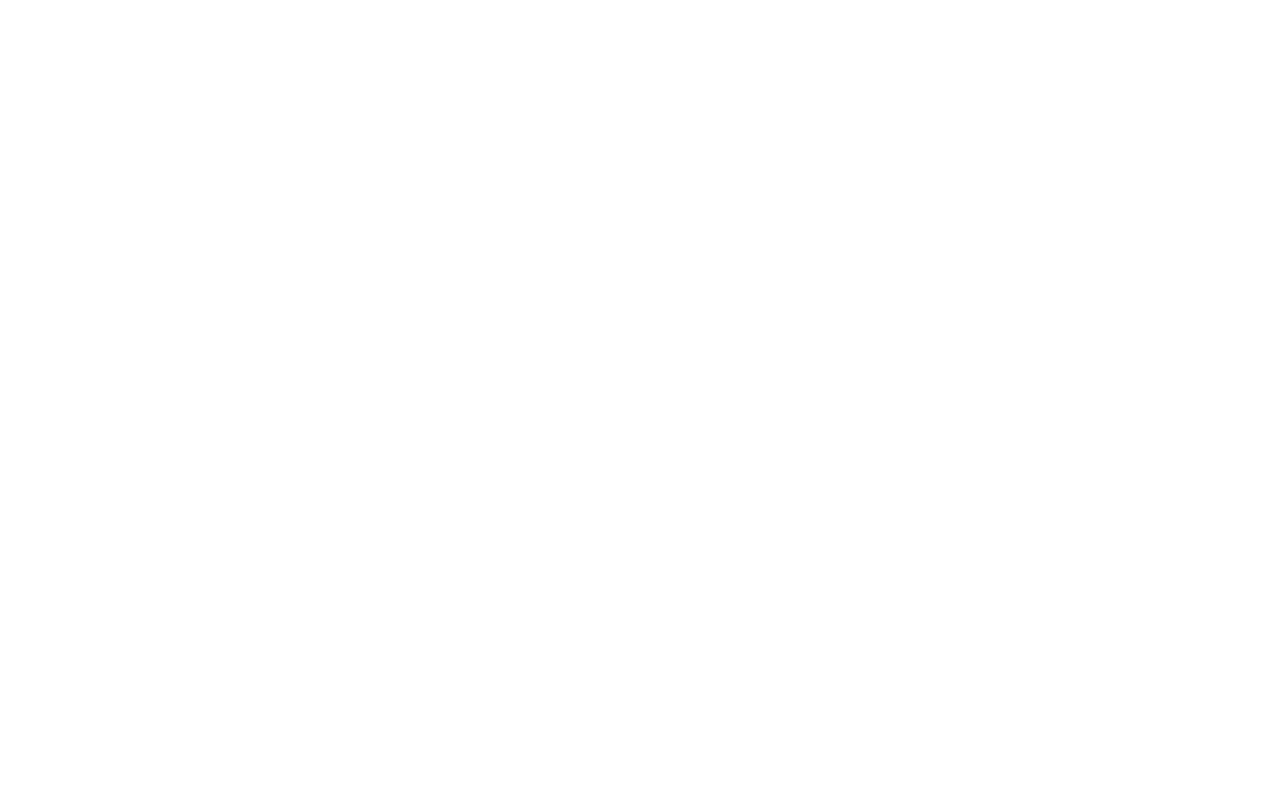
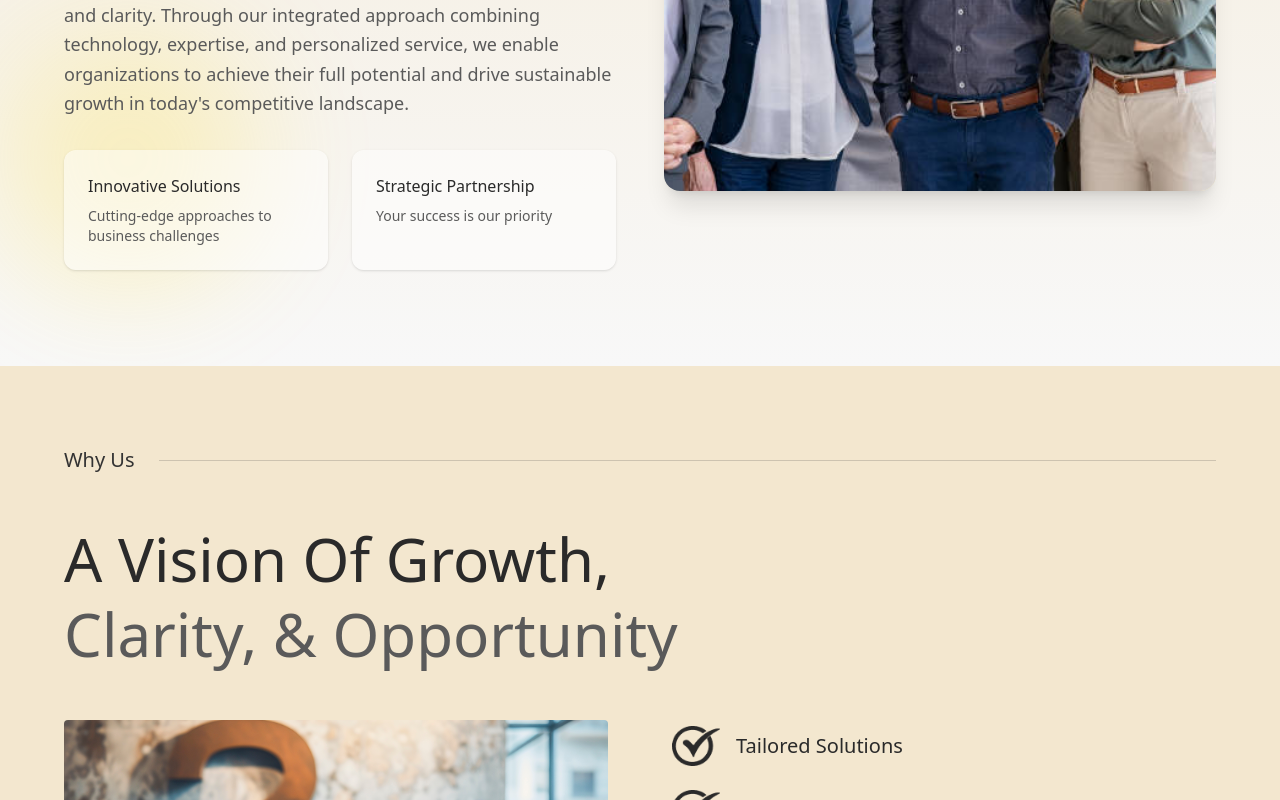
Before and after one commit to owaisrafiq05/Web-Nexus-Frontend, a Next.js app: page /about in a window 1280 px wide. Shown: the part 2000-2800 px from the top of the page. Before the commit the page ends 849 px from the top, so only its background shows below. Built offline with nearby package versions, Linux system fonts and the light colour scheme.

Commit message:
Why Us Feature Comp Added

```diff
--- a/src/app/about/page.js
+++ b/src/app/about/page.js
@@ -1,10 +1,16 @@
 import Image from "next/image";
 import AboutHero from "@/components/AboutComponents/AboutHero";
+import WhyUsFeatures from "@/components/AboutComponents/WhyUsFeature";
+import Services from "@/components/HomeComponents/Services";
+import WhoWeAre from "@/components/HomeComponents/WhoWeAre";
 
 export default function About() {
   return (
     <div>
       <AboutHero/>
+      <Services/>
+      <WhoWeAre/>
+      <WhyUsFeatures/>
     </div>
   );
 }
--- /dev/null
+++ b/src/components/AboutComponents/WhyUsFeature.jsx
@@ -0,0 +1,78 @@
+"use client"
+
+import { useState } from "react"
+import { ChevronRight } from "lucide-react"
+import Link from "next/link"
+const WhyUsFeatures = () => {
+    return (
+      <section className="bg-[#F3E7CF] pt-20 px-4 md:px-8 lg:px-16">
+        <div className="max-w-7xl mx-auto">
+          {/* Header with line */}
+          <div className="flex items-center gap-6 mb-12">
+            <h2 className="text-xl font-normal text-[#333333] whitespace-nowrap">Why Us</h2>
+            <div className="h-[1px] bg-[#333333]/20 w-full"></div>
+          </div>
+
+          {/* Main heading */}
+          <div className="mb-12">
+            <h1 className="text-4xl md:text-5xl lg:text-6xl font-thinbold text-[#2A2A2A] leading-tight">
+              A Vision Of Growth,
+              <br />
+              <span className="text-[#5A5A5A]">Clarity, & Opportunity</span>
+            </h1>
+          </div>
+
+          {/* Content grid */}
+          <div className="grid grid-cols-1 md:grid-cols-2 gap-16 items-center">
+            {/* Image */}
+            <div className="relative">
+              <img
+                src="/whyUsImg.png"
+                alt="Person looking at question mark"
+                className="w-full h-auto rounded-sm"
+              />
+            </div>
+
+            {/* Features list */}
+            <div className="space-y-6">
+              {["Tailored Solutions", "Expert Team", "Innovative Approach", "Expert Team", "Comprehensive Services"].map(
+                (feature, index) => (
+                  <div key={index} className="flex items-center gap-4">
+                    <div className="flex-shrink-0">
+                      <img src="/tick.png" alt="Checkmark" className="w-12 h-10" />
+                    </div>
+                    <span className="text-xl font-thinbold text-[#2A2A2A]">{feature}</span>
+                  </div>
+                ),
+              )}
+            </div>
+          </div>
+        </div>
+
+        {/* Header Line Before Consultation Section */}
+        <div className="h-[1px] bg-[#2A2A2A]/40 w-full my-24"></div>
+        {/* Consultation Section */}
+        <div className="flex flex-col md:flex-row items-center text-center md:text-left">
+          <div className="md:w-1/2">
+            <h2 className="text-4xl font-normal mb-6">Get Free Consultation!</h2>
+            <Link
+              href="/contact"
+              className="inline-flex items-center px-6 py-3 bg-[#FFCC33] text-[#333333] hover:bg-[#FFD966] transition-colors"
+            >
+              Contact Us Today
+              <ChevronRight className="w-5 h-5 ml-2" />
+            </Link>
+          </div>
+          <div className="md:w-1/2 mt-6 md:mt-0">
+            <img
+              src="./world.png" // Replace with your image path
+              alt="Consultation"
+              className="w-full h-auto object-contain"
+            />
+          </div>
+        </div>
+      </section>
+    )
+  }
+
+  export default WhyUsFeatures
```
